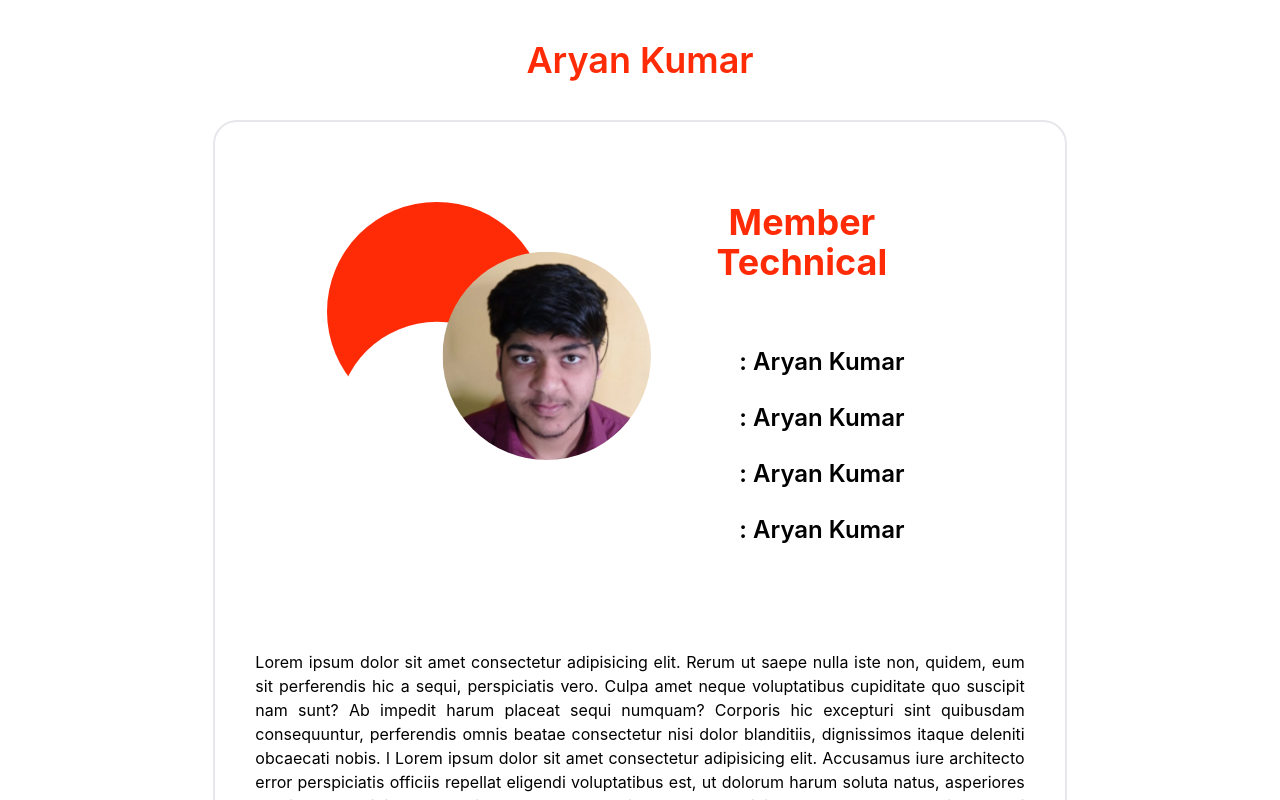
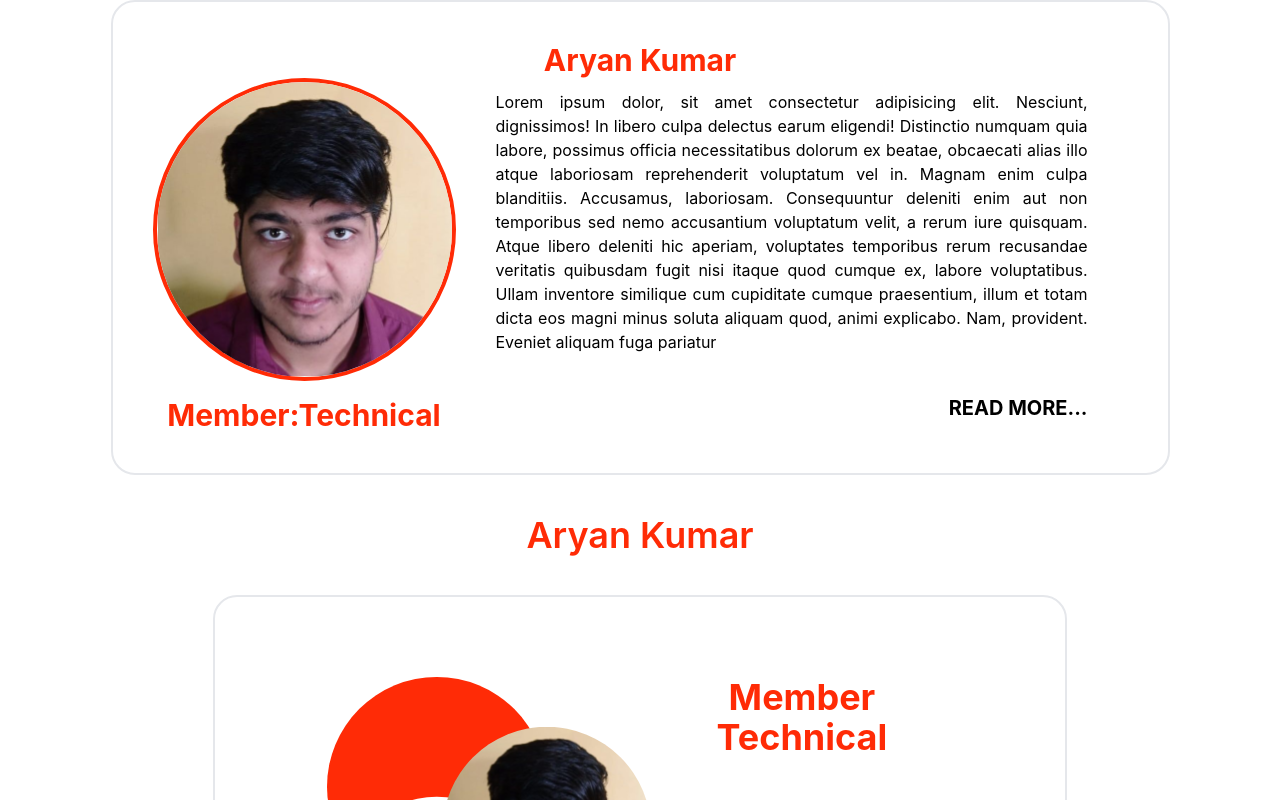
Before and after one commit to ParasAtal/TechnicalTeamWebsite, a Next.js app: page / in a window 1280 px wide. Shown: the top 800 px of the page. Built offline with nearby package versions, Linux system fonts and the light colour scheme.

Commit message:
:sparkles: Member Cards Added

```diff
--- /dev/null
+++ b/components/Member.js
@@ -0,0 +1,21 @@
+import React from 'react'
+
+export default function Member() {
+  return (
+    <div className=' flex justify-center'>
+        <div className=' border-2 rounded-3xl bg-opacity-10 bg-white'>
+            <div className=' text-center pt-10 -mb-10 text-[#FF2B06] text-3xl font-bold'>Aryan Kumar</div>
+            <div className=' flex justify-evenly items-center p-10'>
+                <picture className=' flex flex-col items-center'>
+                    <img className=' rounded-full border-[#FF2B06] border-4' src="/image 6.svg" alt="" />
+                    <div className=' mt-4 text-[#FF2B06] text-3xl font-bold'>Member:Technical</div>
+                </picture>
+                <div className=' max-w-2xl px-10 text-justify'>
+                    <p>Lorem ipsum dolor, sit amet consectetur adipisicing elit. Nesciunt, dignissimos! In libero culpa delectus earum eligendi! Distinctio numquam quia labore, possimus officia necessitatibus dolorum ex beatae, obcaecati alias illo atque laboriosam reprehenderit voluptatum vel in. Magnam enim culpa blanditiis. Accusamus, laboriosam. Consequuntur deleniti enim aut non temporibus sed nemo accusantium voluptatum velit, a rerum iure quisquam. Atque libero deleniti hic aperiam, voluptates temporibus rerum recusandae veritatis quibusdam fugit nisi itaque quod cumque ex, labore voluptatibus. Ullam inventore similique cum cupiditate cumque praesentium, illum et totam dicta eos magni minus soluta aliquam quod, animi explicabo. Nam, provident. Eveniet aliquam fuga pariatur</p>
+                    <div className=' text-right mt-10 text-xl font-bold'>READ MORE...</div>
+                </div>
+            </div>
+        </div>
+    </div>
+  )
+}
--- a/pages/index.js
+++ b/pages/index.js
@@ -4,9 +4,11 @@ import styles from '../styles/Home.module.css'
 import membercard from '../components/Membercard'
 import Membercard from '../components/Membercard'
 import Footer from '../components/footer'
+import Member from '../components/Member'
 export default function Home() {
   return (
     <div>
+      <Member/>
       <Membercard/>
       <Footer/>
     </div>
```
